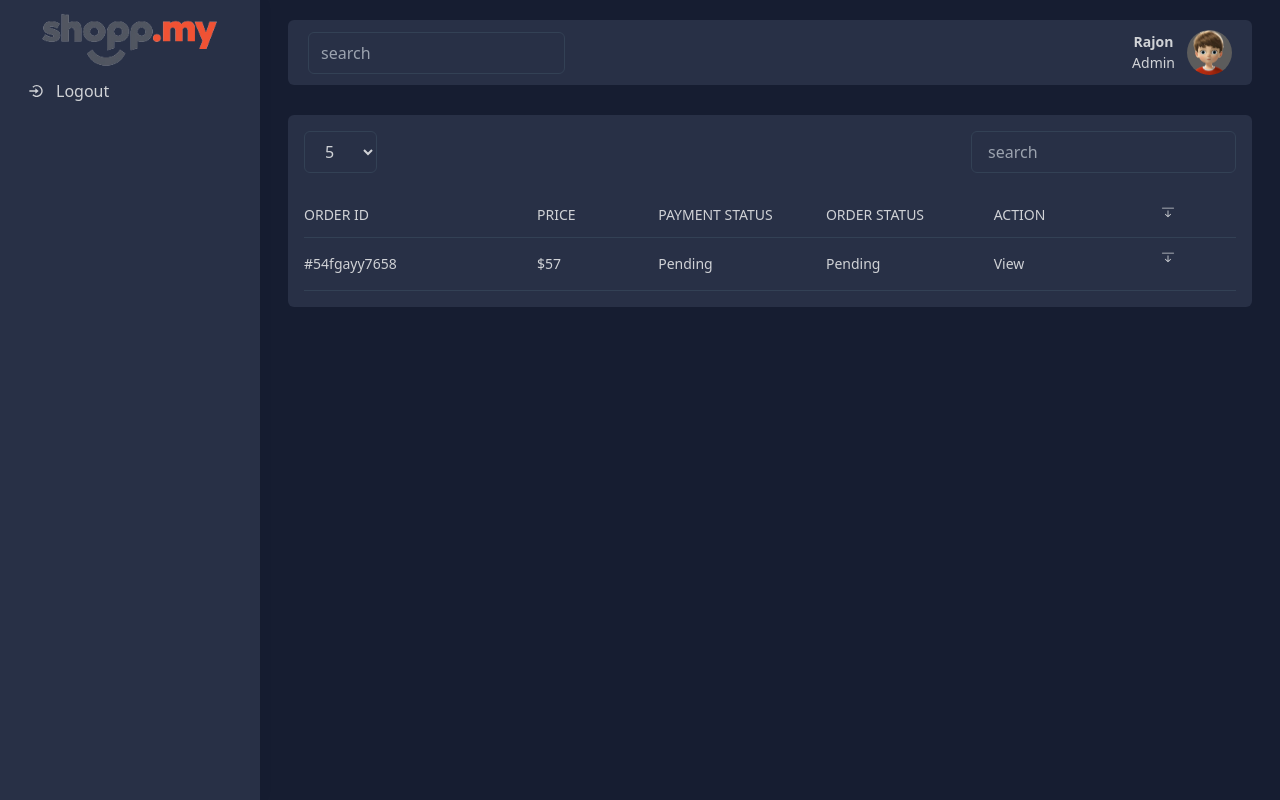
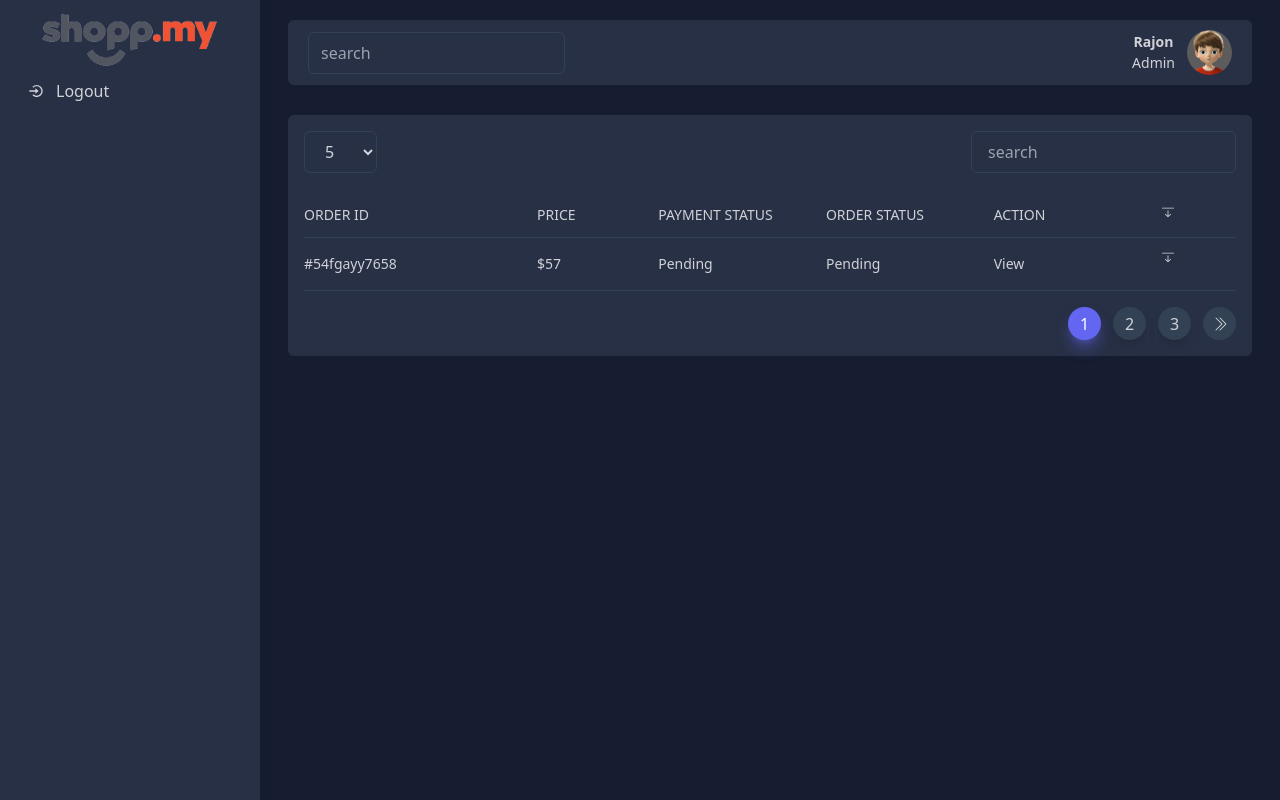
Before and after one commit to rajon-git/MultiVendor, a React (Create React App) app in the folder dashboard/: page /admin/dashboard/orders in a window 1280 px wide. Built offline with nearby package versions, Linux system fonts and the light colour scheme.

Commit message:
order page pagination complete #15

```diff
--- /dev/null
+++ b/dashboard/src/views/Pagination.jsx
@@ -0,0 +1,50 @@
+import React from 'react'
+import { BsChevronDoubleLeft, BsChevronDoubleRight } from 'react-icons/bs'
+
+const Pagination = ({pageNumber,setPageNumber,totalItem,perPage,showItem}) => {
+  let totalPage=Math.ceil(totalItem/perPage)
+  let startPage=pageNumber
+
+  let dif= totalPage - pageNumber
+
+  if(dif<=showItem){
+    startPage= totalPage - showItem
+  }
+  let endPage = startPage <0 ? showItem: showItem+startPage
+
+  if(startPage<=0){
+    startPage = 1
+  }
+  const createBtn = ()=>{
+    const btns=[]
+    for(let i= startPage; i<endPage ; i++){
+        btns.push(
+            <li onClick={()=>setPageNumber(i)} className={`${pageNumber ===i ? 'bg-indigo-500 shadow-lg shadow-indigo-500/50 text-white':'bg-slate-700 hover:bg-indigo-500 shadow-lg hover:shadow-indigo-500/50 hover:text-white text-[#d0d2d6]'} w-[33px] h-[33px] rounded-full flex justify-center items-center cursor-pointer`}>
+                {i}
+            </li>
+        )
+    }
+    return btns
+  }
+  return (
+    <ul className='flex gap-3'>
+        {
+            pageNumber>1 && <li onClick={()=>setPageNumber(pageNumber-1)} className='w-[33px] h-[33px] rounded-full flex justify-center items-center bg-slate-700 text-[#d0d2d6] cursor-pointer'>
+                <BsChevronDoubleLeft/>
+            </li>
+        }
+        {
+            createBtn()
+        }
+        {
+            pageNumber<totalPage && <li onClick={()=>setPageNumber(pageNumber+1)} className='w-[33px] h-[33px] rounded-full flex justify-center items-center bg-slate-700 text-[#d0d2d6] cursor-pointer'>
+                <BsChevronDoubleRight/>
+            </li>
+        }
+    </ul>
+)
+}
+
+
+
+export default Pagination
--- a/dashboard/src/views/admin/Orders.jsx
+++ b/dashboard/src/views/admin/Orders.jsx
@@ -1,6 +1,7 @@
 import React, { useState } from "react";
 import { BsArrowBarDown } from "react-icons/bs";
 import { Link } from "react-router-dom";
+import Pagination from "../Pagination";
 
 const Orders = () => {
   const [currentPage, setCurrentPage] = useState(1);
@@ -98,6 +99,15 @@
             </div>
           </div>
         </div>
+        <div className="w-full flex  justify-end mt-4 bottom-4 right-4 ">
+        <Pagination
+        pageNumber={currentPage}
+        setPageNumber={setCurrentPage}
+        totalItem={50}
+        perPage={perPage}
+        showItem={3}
+        />
+        </div>
       </div>
     </div>
   );
```
